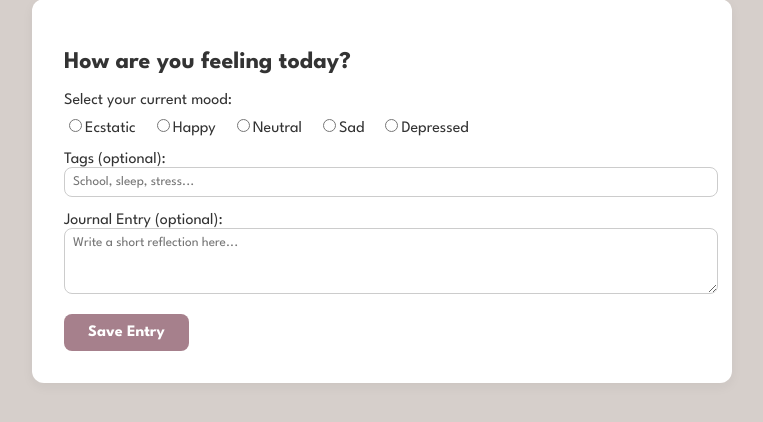
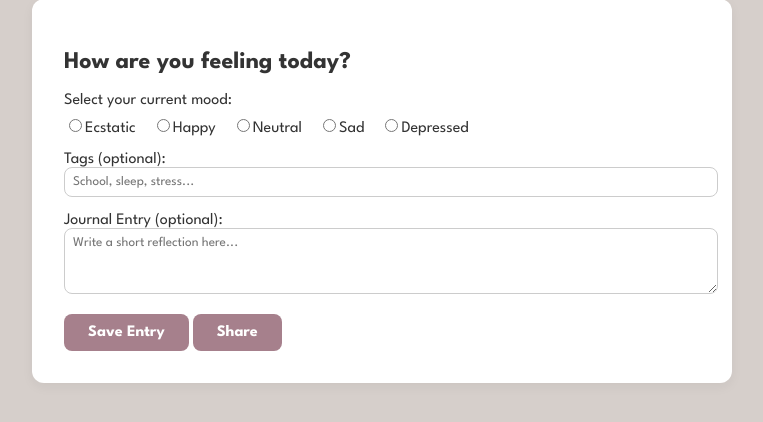
Before and after one commit to ananyaMishra6875/YRHacks25, a Flask app: page /entry in a window 1280 px wide. Shown: the part 137-559 px from the top of the page, without its empty margins (258-1021 px from the left). Run offline with Flask 3, Linux system fonts and the light colour scheme.

Commit message:
share button

```diff
--- a/templates/entry.html
+++ b/templates/entry.html
@@ -21,6 +21,7 @@
             <textarea name="journal" class="journal-textarea" rows="4" maxlength="300" placeholder="Write a short reflection here..."></textarea>
 
             <button type="submit">Save Entry</button>
+            <button>Share</button>
         </form>
     </section>
 {% endblock %}
```
